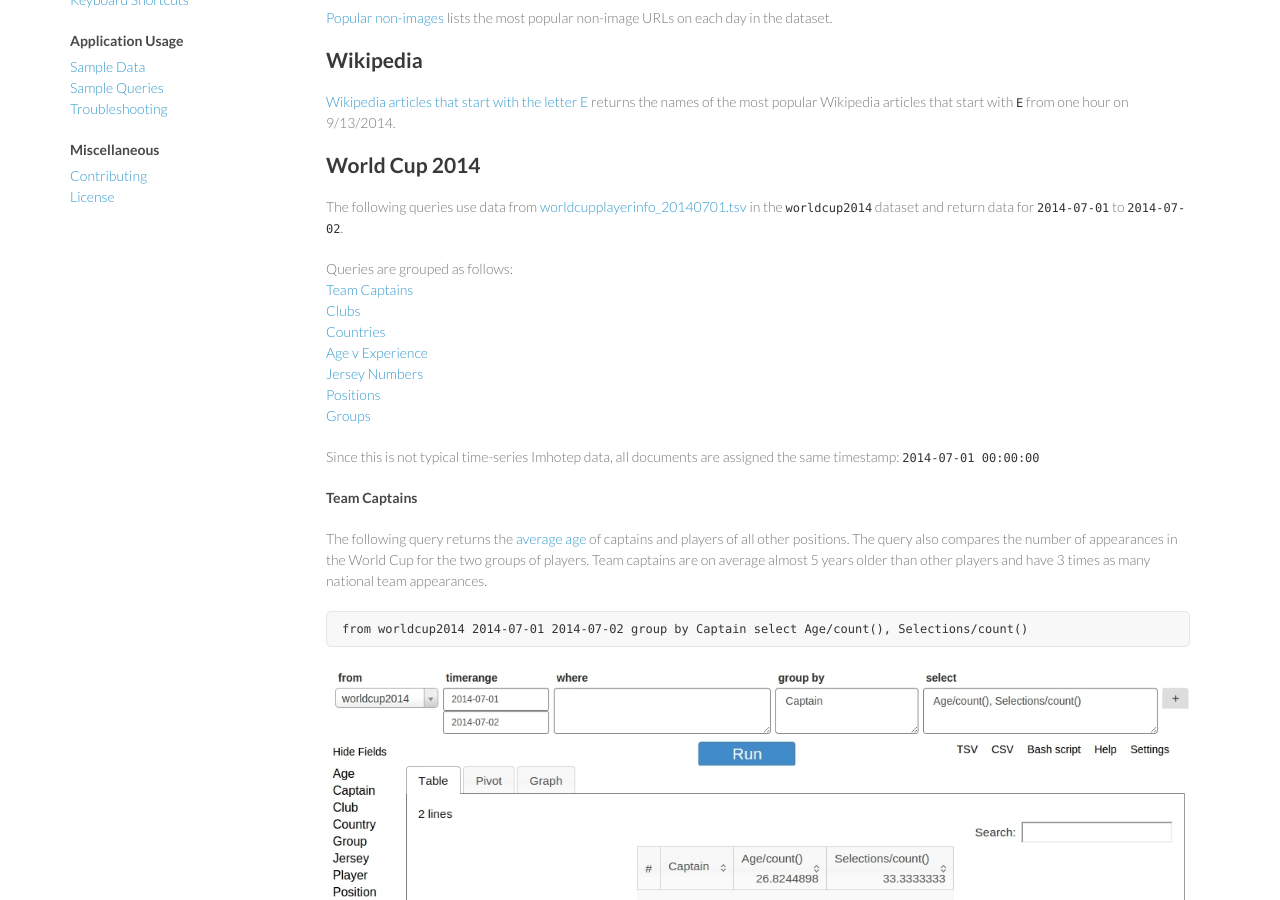
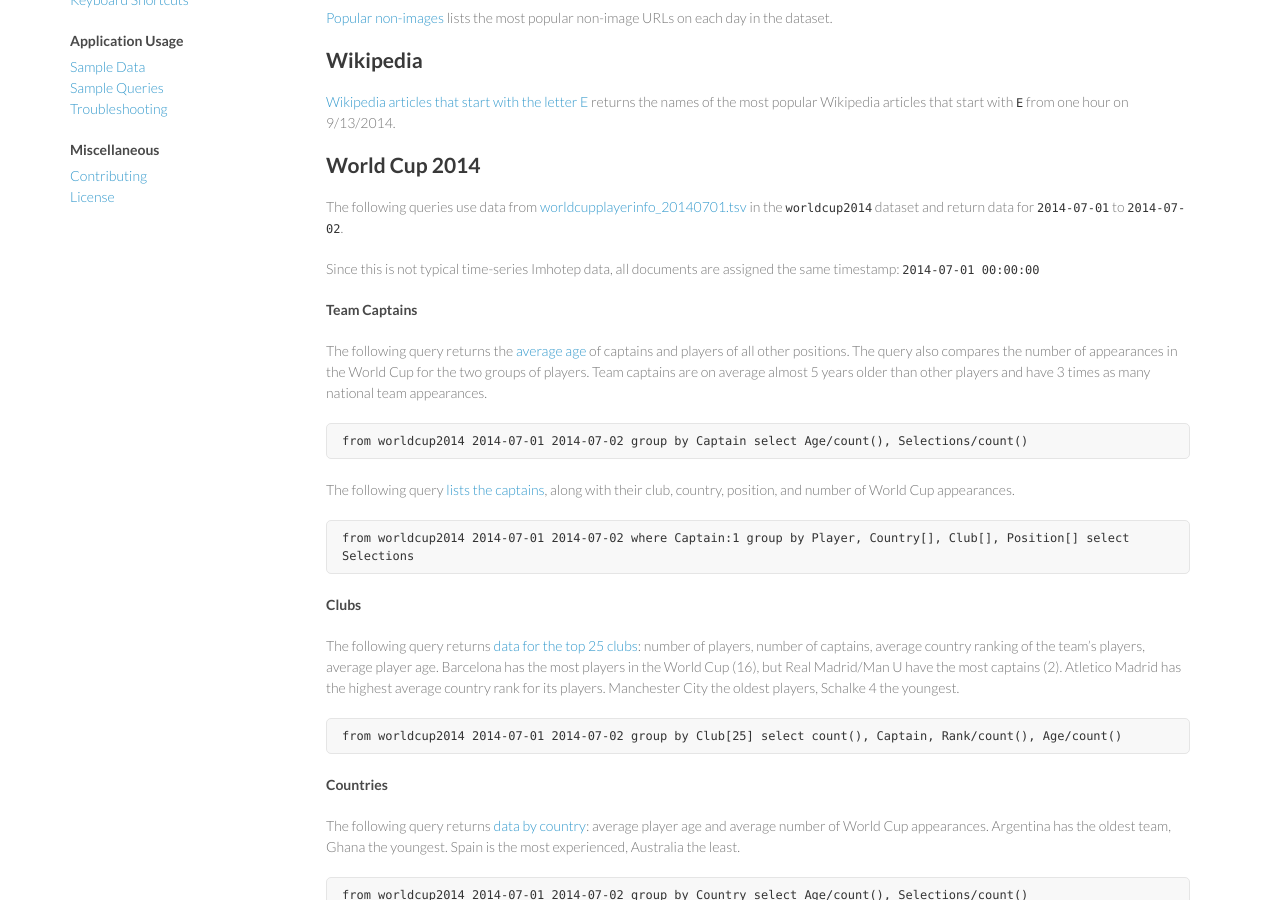
Before and after one commit to indeedeng/imhotep, a Jekyll site: the page built from docs/sample-queries.md, in a window 1280 px wide and 900 px high, scrolled down 404 px. Built offline with Jekyll 4.4.1, drawn with Linux system fonts in a browser that asks for light colours; Markdown is read by kramdown in place of the engine named in the settings.

Commit message:
removed screenshots and mini toc

```diff
--- a/docs/sample-queries.md
+++ b/docs/sample-queries.md
@@ -24,14 +24,6 @@ From the graph, the following insights are available:
 
 The following queries use data from [worldcupplayerinfo_20140701.tsv](http://indeedeng.github.io/imhotep/files/worldcupplayerinfo_20140701.tsv) in the `worldcup2014` dataset and return data for `2014-07-01` to `2014-07-02`.
 
-Queries are grouped as follows:<br>
-[Team Captains](#team-captains)<br>
-[Clubs](#clubs)<br>
-[Countries](#countries)<br>
-[Age v Experience](#age-experience)<br>
-[Jersey Numbers](#jersey)<br>
-[Positions](#positions)<br>
-[Groups](#groups)<br>
 
 Since this is not typical time-series Imhotep data, all documents are assigned the same timestamp: `2014-07-01 00:00:00`
 
@@ -41,13 +33,9 @@ The following query returns the [average age](http://demo.imhotep.works/iql/#q[]
 
 <pre>from worldcup2014 2014-07-01 2014-07-02 group by Captain select Age/count(), Selections/count()</pre>
 
-![Average Ages](http://indeedeng.github.io/imhotep/images/team_captains_1.jpeg?raw=true)
-
 The following query [lists the captains](http://demo.imhotep.works/iql/#q[]=from+worldcup2014+2014-07-01+2014-07-02+where+Captain%3A1+group+by+Player%2C+Country[]%2C+Club[]%2C+Position[]+select+Selections&view=table&table_sort[0][]=5&table_sort[0][]=desc), along with their club, country, position, and number of World Cup appearances.
 
 <pre>from worldcup2014 2014-07-01 2014-07-02 where Captain:1 group by Player, Country[], Club[], Position[] select Selections</pre>
-
-![Average Ages](http://indeedeng.github.io/imhotep/images/team_captains_2.jpeg?raw=true)
 
 ####<a name="clubs"></a>Clubs
 
```
Also changed, not shown: other parts of docs/sample-queries.md (+0 -14 lines).
